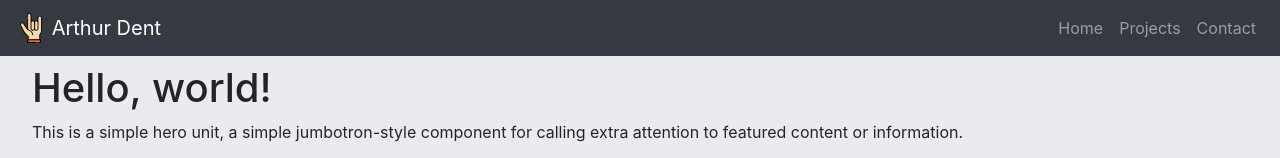
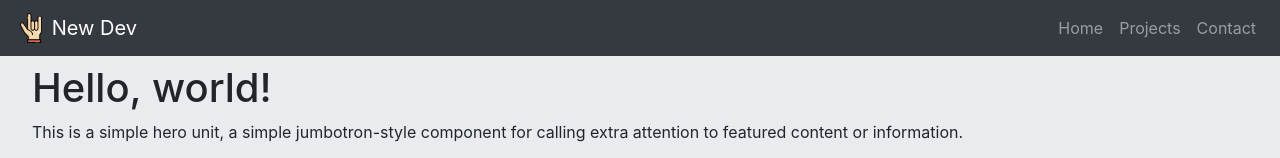
Before and after one commit to Banyan-Labs/ramp, a React (Create React App) app: page / in a window 1280 px wide. Shown: the top 158 px of the page. Built offline with nearby package versions, Linux system fonts and the light colour scheme.

Commit message:
clean up for tests

```diff
--- a/src/App.js
+++ b/src/App.js
@@ -12,7 +12,7 @@ import ProjectsSection from './components/ProjectsSection'
 function App() {
   return (
     <div className="App">
-      <AppNavbar logo={true} logoSrc={Logo} name='Arthur Dent' />
+      <AppNavbar logo={true} logoSrc={Logo} name='New Dev' />
       <MyJumbo/>
       <ProjectsSection />
       <Footer/>
```
Also changed, not shown: 1 other file (tests, documents, lock files or other folders).
